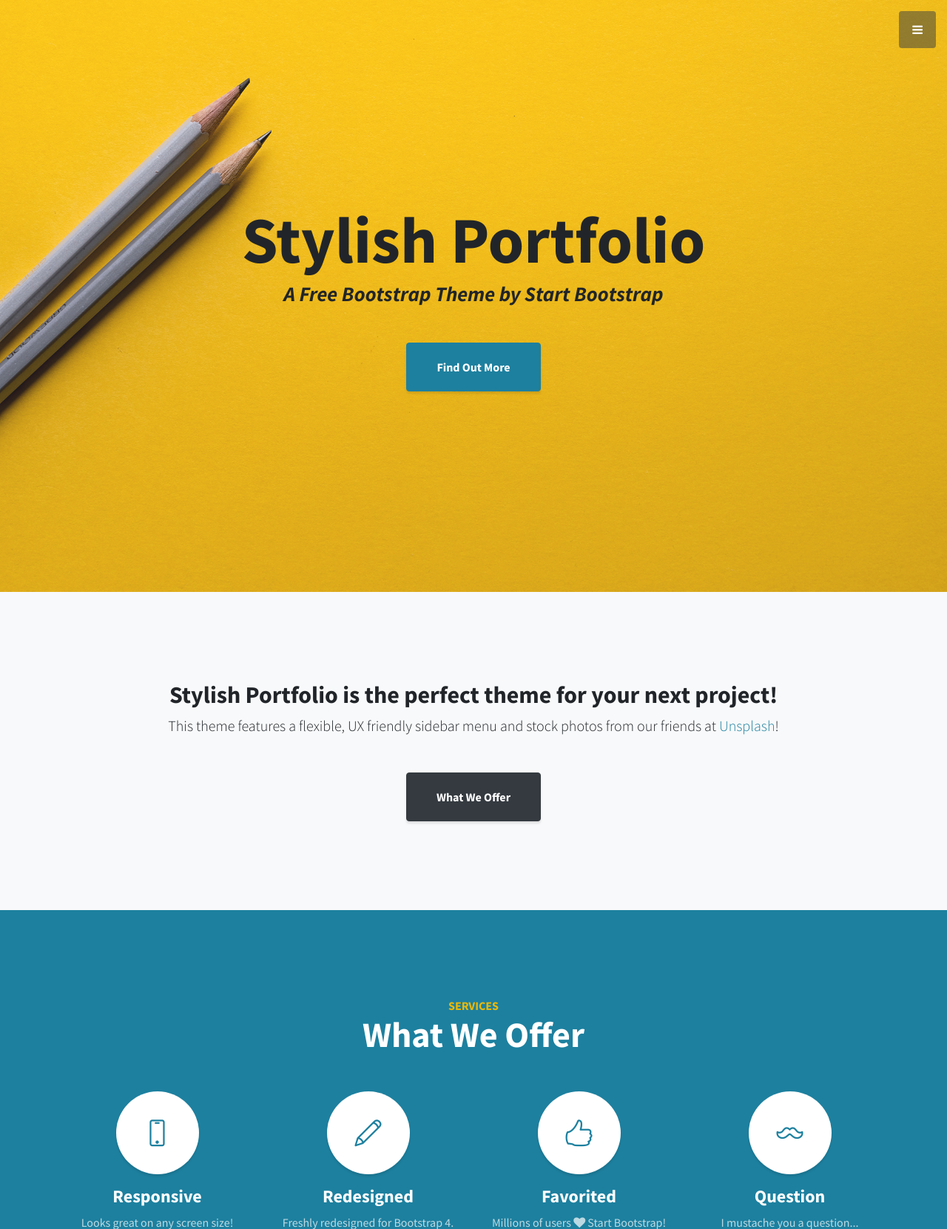
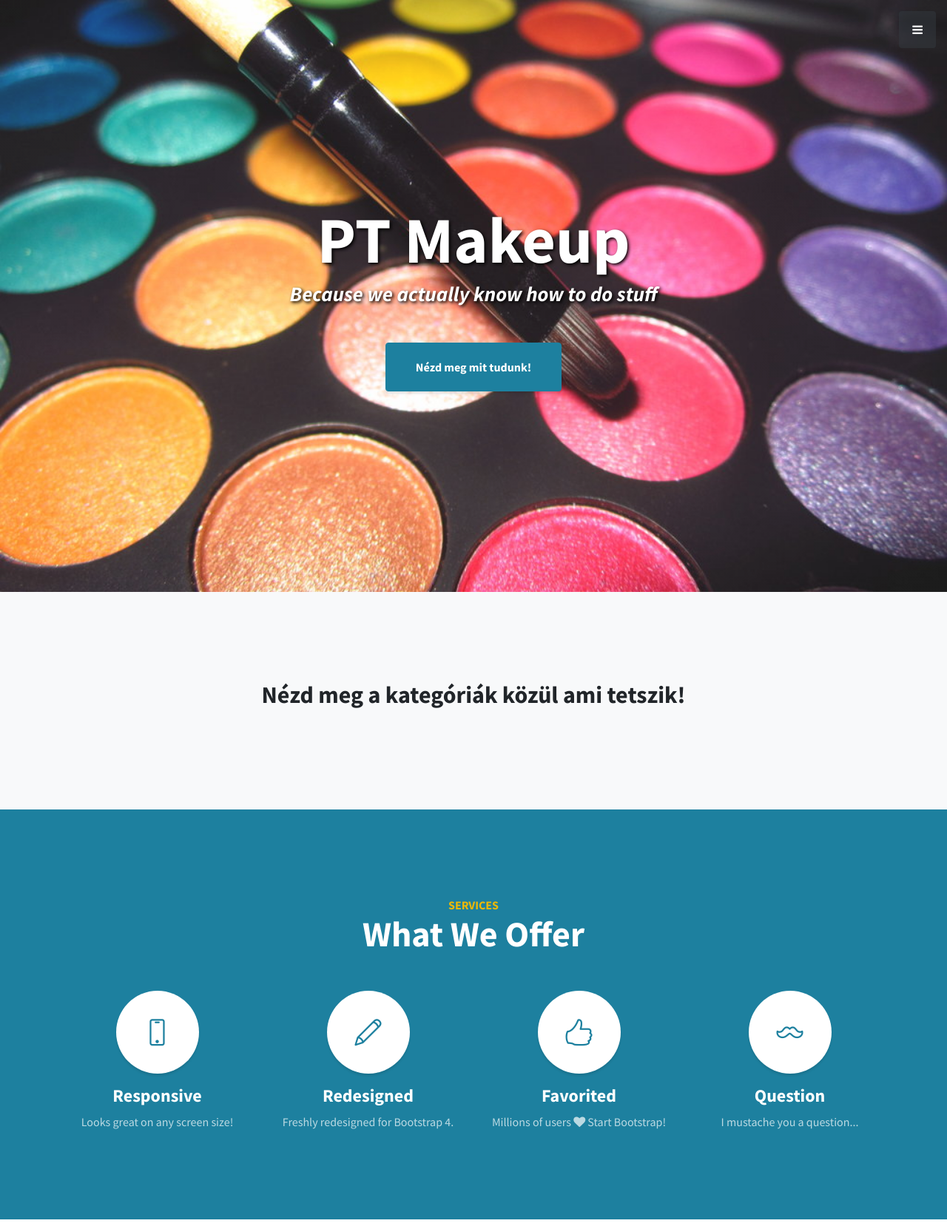
Before and after one commit to zakanybalazs/ptmakeup, a PHP site: page / in a window 1280 px wide. Shown: the top 1661 px of the page at 74% size. Run offline with PHP 8.4, Linux system fonts and the light colour scheme; data that the repository does not hold is empty; some libraries are stand-ins or nearby versions.

Commit message:
index first update

```diff
--- a/css/stylish-portfolio.css
+++ b/css/stylish-portfolio.css
@@ -73,7 +73,7 @@
   height: auto;
   padding-top: 8rem;
   padding-bottom: 8rem;
-  background: linear-gradient(90deg, rgba(255, 255, 255, 0.1) 0%, rgba(255, 255, 255, 0.1) 100%), url("../img/bg-masthead.jpg");
+  background: linear-gradient(90deg, rgba(255, 255, 255, 0.1) 0%, rgba(255, 255, 255, 0.1) 100%), url("../assets/uploads/bck_1.jpg");
   background-position: center center;
   background-repeat: no-repeat;
   background-size: cover; }
@@ -179,7 +179,7 @@
 
 .callout {
   padding: 15rem 0;
-  background: linear-gradient(90deg, rgba(255, 255, 255, 0.1) 0%, rgba(255, 255, 255, 0.1) 100%), url("../img/bg-callout.jpg");
+  background: linear-gradient(90deg, rgba(255, 255, 255, 0.1) 0%, rgba(255, 255, 255, 0.1) 100%), url("../assets/uploads/bck_1.jpg");
   background-position: center center;
   background-repeat: no-repeat;
   background-size: cover; }
--- a/index.html
+++ b/index.php
@@ -1,3 +1,7 @@
+<?php
+require_once 'config/db.php';
+$server = mysqli_connect($hostDB,$userDB,$passDB,$tableDB);
+ ?>
 <!DOCTYPE html>
 <html lang="en">
 
@@ -8,7 +12,7 @@
     <meta name="description" content="">
     <meta name="author" content="">
 
-    <title>Stylish Portfolio - Start Bootstrap Template</title>
+    <title>TP Makeup</title>
 
     <!-- Bootstrap Core CSS -->
     <link href="vendor/bootstrap/css/bootstrap.min.css" rel="stylesheet">
@@ -17,10 +21,17 @@
     <link href="vendor/font-awesome/css/font-awesome.min.css" rel="stylesheet" type="text/css">
     <link href="https://fonts.googleapis.com/css?family=Source+Sans+Pro:300,400,700,300italic,400italic,700italic" rel="stylesheet" type="text/css">
     <link href="vendor/simple-line-icons/css/simple-line-icons.css" rel="stylesheet">
+    <script src="https://code.jquery.com/jquery-3.2.1.min.js"></script>
+
 
     <!-- Custom CSS -->
-    <link href="css/stylish-portfolio.min.css" rel="stylesheet">
+    <link href="css/stylish-portfolio.css" rel="stylesheet">
+    <style media="screen">
+      .sdw {
+         text-shadow: 2px 2px 4px #000000;
+      }
 
+    </style>
   </head>
 
   <body id="page-top">
@@ -30,14 +41,11 @@
     </a>
     <nav id="sidebar-wrapper">
       <ul class="sidebar-nav">
-        <li class="sidebar-brand">
-          <a class="js-scroll-trigger" href="#page-top">Start Bootstrap</a>
+        <li class="sidebar-nav-item">
+          <a class="js-scroll-trigger" href="#page-top">Kezdőlap</a>
         </li>
         <li class="sidebar-nav-item">
-          <a class="js-scroll-trigger" href="#page-top">Home</a>
-        </li>
-        <li class="sidebar-nav-item">
-          <a class="js-scroll-trigger" href="#about">About</a>
+          <a class="js-scroll-trigger" href="#gallery">Gelléria</a>
         </li>
         <li class="sidebar-nav-item">
           <a class="js-scroll-trigger" href="#services">Services</a>
@@ -54,25 +62,54 @@
     <!-- Header -->
     <header class="masthead d-flex">
       <div class="container text-center my-auto">
-        <h1 class="mb-1">Stylish Portfolio</h1>
-        <h3 class="mb-5">
-          <em>A Free Bootstrap Theme by Start Bootstrap</em>
+        <style media="screen">
+          .wh {
+            color: #fff;
+          }
+        </style>
+        <h1 class="mb-1 wh sdw">PT Makeup</h1>
+        <h3 class="mb-5 wh">
+          <em class="sdw">Because we actually know how to do stuff</em>
         </h3>
-        <a class="btn btn-primary btn-xl js-scroll-trigger" href="#about">Find Out More</a>
+        <a class="btn btn-primary btn-xl js-scroll-trigger" href="#gallery">Nézd meg mit tudunk!</a>
       </div>
       <div class="overlay"></div>
     </header>
 
     <!-- About -->
-    <section class="content-section bg-light" id="about">
+    <section class="content-section bg-light" id="gallery">
       <div class="container text-center">
         <div class="row">
-          <div class="col-lg-10 mx-auto">
-            <h2>Stylish Portfolio is the perfect theme for your next project!</h2>
-            <p class="lead mb-5">This theme features a flexible, UX friendly sidebar menu and stock photos from our friends at
-              <a href="https://unsplash.com/">Unsplash</a>!</p>
-            <a class="btn btn-dark btn-xl js-scroll-trigger" href="#services">What We Offer</a>
+          <div class="col-lg-10 mx-auto" id="color_btn">
+            <h2>Nézd meg a kategóriák közül ami tetszik!</h2>
+            <p></p>
+            <?php
+            $q = "SELECT * FROM categories";
+            $sq = mysqli_query($server, $q);
+            while ($sqa = mysqli_fetch_assoc($sq)) {
+              $id = $sqa['cat_id'];
+             ?>
+            <a class="btn btn-dark btn-xl" href="galeries.php?cat=<?php echo $id ?>"><span class="sdw"><?php echo $sqa['name'] ?></span></a>
+          <?php } ?>
           </div>
+          <script type="text/javascript">
+            $(document).ready(function() {
+              $('#color_btn').children('a').each(function () {
+                var color = getRandomColor();
+                $(this).css('background-color',color);
+                $(this).css('border-color',color);
+                $(this).css('box-shadow',"0 8px 6px -6px black");
+              });
+            });
+            function getRandomColor() {
+                var letters = '0123456789ABCDEF';
+                var color = '#';
+                for (var i = 0; i < 6; i++) {
+                  color += letters[Math.floor(Math.random() * 16)];
+                }
+                return color;
+              }
+          </script>
         </div>
       </div>
     </section>
@@ -127,15 +164,6 @@
       </div>
     </section>
 
-    <!-- Callout -->
-    <section class="callout">
-      <div class="container text-center">
-        <h2 class="mx-auto mb-5">Welcome to
-          <em>your</em>
-          next website!</h2>
-        <a class="btn btn-primary btn-xl" href="https://startbootstrap.com/template-overviews/stylish-portfolio/">Download Now!</a>
-      </div>
-    </section>
 
     <!-- Portfolio -->
     <section class="content-section" id="portfolio">
```
Also changed, not shown: galeries.php (added, +140 -0 lines), assets/uploads/bck_1.jpg (added).
